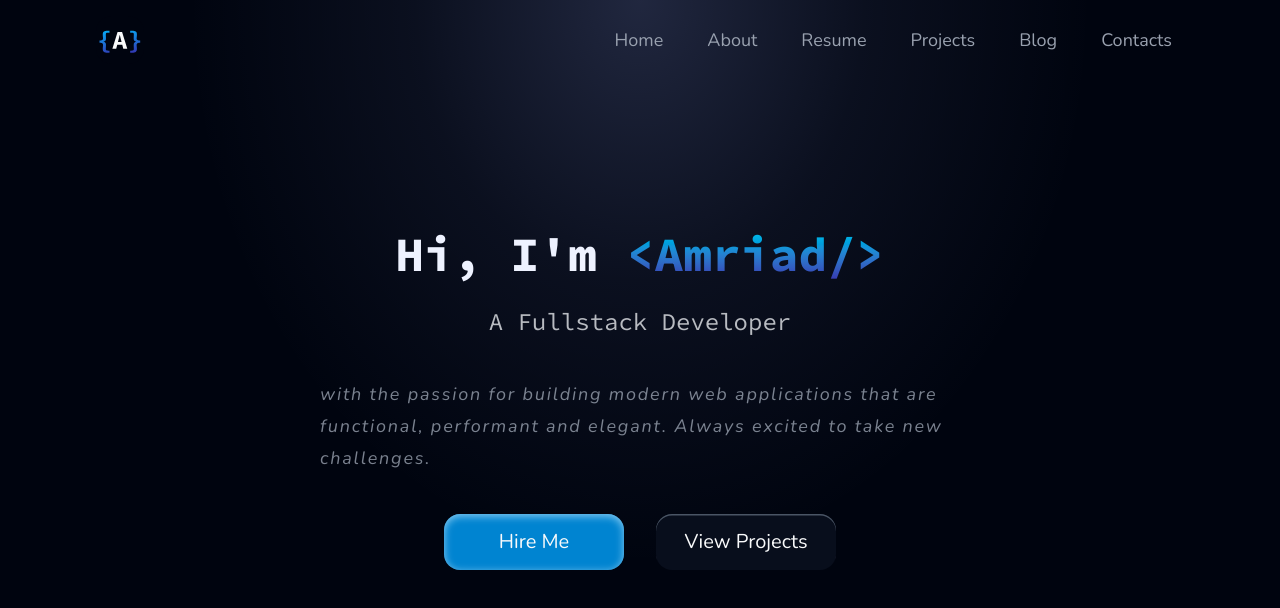
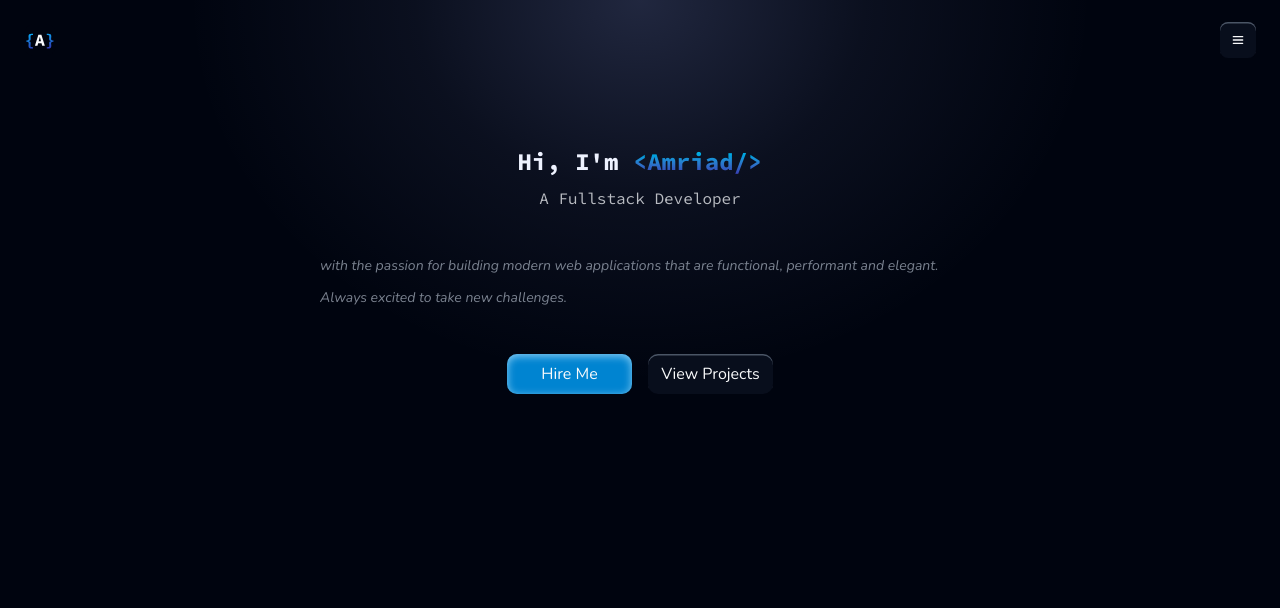
Before and after one commit to Amriad7/personal-portfolio, a React (Vite) app: page / in a window 1280 px wide. Shown: the top 608 px of the page. Built offline with nearby package versions, Linux system fonts and the light colour scheme.

Commit message:
heading and menu added

```diff
--- a/package.json
+++ b/package.json
@@ -10,6 +10,7 @@
     "preview": "vite preview"
   },
   "dependencies": {
+    "@radix-ui/react-dialog": "^1.1.14",
     "@radix-ui/react-slot": "^1.2.3",
     "@tailwindcss/vite": "^4.1.10",
     "class-variance-authority": "^0.7.1",
--- a/src/components/header.tsx
+++ b/src/components/header.tsx
@@ -1,11 +1,13 @@
+import SideMenu from "./side-menu";
 import Logo from "./ui/logo";
-import NavMenu from "./ui/nav-menu";
+// import NavMenu from "./ui/nav-menu";
 
 const Header = () => {
   return (
-    <header className="flex items-center justify-between px-24 h-[80px] w-full fixed">
+    <header className="flex items-center justify-between px-6 h-[80px] w-full fixed">
       <Logo />
-      <NavMenu />
+      <SideMenu />
+      {/* <NavMenu /> */}
     </header>
   );
 };
--- /dev/null
+++ b/src/components/side-menu.tsx
@@ -0,0 +1,33 @@
+import { Button } from "./ui/button";
+import { Sheet, SheetContent, SheetTrigger } from "./ui/sheet";
+
+const SideMenu = () => {
+  return (
+    <div>
+      <Sheet>
+        <SheetTrigger>
+          <Button variant={"secondary"} size={"icon"}>
+            <svg
+              className="w-6 h-6 text-gray-800 dark:text-gray-50"
+              aria-hidden="true"
+              xmlns="http://www.w3.org/2000/svg"
+              width="24"
+              height="24"
+              fill="none"
+              viewBox="0 0 24 24"
+            >
+              <path
+                stroke="currentColor"
+                strokeLinecap="round"
+                strokeWidth="2"
+                d="M5 7h14M5 12h14M5 17h14"
+              />
+            </svg>
+          </Button>
+        </SheetTrigger>
+        <SheetContent></SheetContent>
+      </Sheet>
+    </div>
+  );
+};
+export default SideMenu;
--- a/src/components/ui/button.tsx
+++ b/src/components/ui/button.tsx
@@ -24,7 +24,7 @@
       size: {
         default: "h-9 px-4 py-2 has-[>svg]:px-3",
         sm: "h-8 rounded-md gap-1.5 px-3 has-[>svg]:px-2.5",
-        lg: "h-10 rounded-2xl text-xl px-6 py-7 has-[>svg]:px-4",
+        lg: "h-10 rounded-lg text-base px-4 py-4 has-[>svg]:px-4",
         icon: "size-9",
       },
     },
--- /dev/null
+++ b/src/components/ui/fancy.tsx
@@ -0,0 +1,18 @@
+import type { ReactNode, HTMLAttributes } from "react";
+
+interface FancyProps extends HTMLAttributes<HTMLSpanElement> {
+  children: ReactNode;
+}
+
+const Fancy = ({ children, ...props }: FancyProps) => {
+  return (
+    <span
+      className="primary-gradient bg-clip-text text-transparent"
+      style={{ WebkitBackgroundClip: "text" }}
+      {...props}
+    >
+      {children}
+    </span>
+  );
+};
+export default Fancy;
--- /dev/null
+++ b/src/components/ui/heading.tsx
@@ -0,0 +1,23 @@
+import React from "react";
+
+interface HeadingProps {
+  title: React.ReactNode;
+  subtitle: string;
+}
+
+/*
+ <header className="font-source-code text-5xl font-bold text-center space-y-7">
+      <h1>{title}</h1>
+      <p className="text-2xl text-gray-200/80 font-normal">{subtitle}</p>
+    </header>
+*/
+
+const Heading: React.FC<HeadingProps> = ({ title, subtitle }) => {
+  return (
+    <header className="font-source-code text-2xl font-bold text-center space-y-2">
+      <h1>{title}</h1>
+      <p className="text-base text-gray-200/80 font-normal">{subtitle}</p>
+    </header>
+  );
+};
+export default Heading;
--- a/src/components/ui/logo.tsx
+++ b/src/components/ui/logo.tsx
@@ -3,7 +3,7 @@
 const Logo = () => {
   return (
     <div>
-      <img src={logo} alt="Website logo" height={48} width={48} />
+      <img src={logo} alt="Website logo" height={32} width={32} />
     </div>
   );
 };
--- a/src/components/ui/paragraph.tsx
+++ b/src/components/ui/paragraph.tsx
@@ -9,7 +9,7 @@
   return (
     <p
       className={cn(
-        "text-lg text-gray-400/80 font-light leading-8 tracking-widest ",
+        "text-sm text-gray-400/80 font-light leading-8 tracking-normal ",
         className
       )}
       {...rest}
--- /dev/null
+++ b/src/components/ui/sheet.tsx
@@ -0,0 +1,137 @@
+import * as React from "react"
+import * as SheetPrimitive from "@radix-ui/react-dialog"
+import { XIcon } from "lucide-react"
+
+import { cn } from "@/lib/utils"
+
+function Sheet({ ...props }: React.ComponentProps<typeof SheetPrimitive.Root>) {
+  return <SheetPrimitive.Root data-slot="sheet" {...props} />
+}
+
+function SheetTrigger({
+  ...props
+}: React.ComponentProps<typeof SheetPrimitive.Trigger>) {
+  return <SheetPrimitive.Trigger data-slot="sheet-trigger" {...props} />
+}
+
+function SheetClose({
+  ...props
+}: React.ComponentProps<typeof SheetPrimitive.Close>) {
+  return <SheetPrimitive.Close data-slot="sheet-close" {...props} />
+}
+
+function SheetPortal({
+  ...props
+}: React.ComponentProps<typeof SheetPrimitive.Portal>) {
+  return <SheetPrimitive.Portal data-slot="sheet-portal" {...props} />
+}
+
+function SheetOverlay({
+  className,
+  ...props
+}: React.ComponentProps<typeof SheetPrimitive.Overlay>) {
+  return (
+    <SheetPrimitive.Overlay
+      data-slot="sheet-overlay"
+      className={cn(
+        "data-[state=open]:animate-in data-[state=closed]:animate-out data-[state=closed]:fade-out-0 data-[state=open]:fade-in-0 fixed inset-0 z-50 bg-black/50",
+        className
+      )}
+      {...props}
+    />
+  )
+}
+
+function SheetContent({
+  className,
+  children,
+  side = "right",
+  ...props
+}: React.ComponentProps<typeof SheetPrimitive.Content> & {
+  side?: "top" | "right" | "bottom" | "left"
+}) {
+  return (
+    <SheetPortal>
+      <SheetOverlay />
+      <SheetPrimitive.Content
+        data-slot="sheet-content"
+        className={cn(
+          "bg-background data-[state=open]:animate-in data-[state=closed]:animate-out fixed z-50 flex flex-col gap-4 shadow-lg transition ease-in-out data-[state=closed]:duration-300 data-[state=open]:duration-500",
+          side === "right" &&
+            "data-[state=closed]:slide-out-to-right data-[state=open]:slide-in-from-right inset-y-0 right-0 h-full w-3/4 border-l sm:max-w-sm",
+          side === "left" &&
+            "data-[state=closed]:slide-out-to-left data-[state=open]:slide-in-from-left inset-y-0 left-0 h-full w-3/4 border-r sm:max-w-sm",
+          side === "top" &&
+            "data-[state=closed]:slide-out-to-top data-[state=open]:slide-in-from-top inset-x-0 top-0 h-auto border-b",
+          side === "bottom" &&
+            "data-[state=closed]:slide-out-to-bottom data-[state=open]:slide-in-from-bottom inset-x-0 bottom-0 h-auto border-t",
+          className
+        )}
+        {...props}
+      >
+        {children}
+        <SheetPrimitive.Close className="ring-offset-background focus:ring-ring data-[state=open]:bg-secondary absolute top-4 right-4 rounded-xs opacity-70 transition-opacity hover:opacity-100 focus:ring-2 focus:ring-offset-2 focus:outline-hidden disabled:pointer-events-none">
+          <XIcon className="size-4" />
+          <span className="sr-only">Close</span>
+        </SheetPrimitive.Close>
+      </SheetPrimitive.Content>
+    </SheetPortal>
+  )
+}
+
+function SheetHeader({ className, ...props }: React.ComponentProps<"div">) {
+  return (
+    <div
+      data-slot="sheet-header"
+      className={cn("flex flex-col gap-1.5 p-4", className)}
+      {...props}
+    />
+  )
+}
+
+function SheetFooter({ className, ...props }: React.ComponentProps<"div">) {
+  return (
+    <div
+      data-slot="sheet-footer"
+      className={cn("mt-auto flex flex-col gap-2 p-4", className)}
+      {...props}
+    />
+  )
+}
+
+function SheetTitle({
+  className,
+  ...props
+}: React.ComponentProps<typeof SheetPrimitive.Title>) {
+  return (
+    <SheetPrimitive.Title
+      data-slot="sheet-title"
+      className={cn("text-foreground font-semibold", className)}
+      {...props}
+    />
+  )
+}
+
+function SheetDescription({
+  className,
+  ...props
+}: React.ComponentProps<typeof SheetPrimitive.Description>) {
+  return (
+    <SheetPrimitive.Description
+      data-slot="sheet-description"
+      className={cn("text-muted-foreground text-sm", className)}
+      {...props}
+    />
+  )
+}
+
+export {
+  Sheet,
+  SheetTrigger,
+  SheetClose,
+  SheetContent,
+  SheetHeader,
+  SheetFooter,
+  SheetTitle,
+  SheetDescription,
+}
--- a/src/pages/home.tsx
+++ b/src/pages/home.tsx
@@ -1,37 +1,33 @@
 import { Button } from "@/components/ui/button";
+import Fancy from "@/components/ui/fancy";
+import Heading from "@/components/ui/heading";
 import P from "@/components/ui/paragraph";
 
 const Home = () => {
   return (
     <div>
       {/* Hero Section */}
-      <section className=" py-[80px] h-screen min-h-[640px] flex items-center justify-center hero-gradient">
+      <section className="px-6 py-[80px] h-screen max-h-[540px] flex items-center justify-center hero-gradient">
         <div className="m-auto space-y-10 max-w-[640px] text-indigo-50">
-          <header className="font-source-code text-5xl font-bold text-center space-y-7">
-            <h1>
-              Hi, I'm{" "}
-              <span
-                className="primary-gradient bg-clip-text text-transparent"
-                style={{ WebkitBackgroundClip: "text" }}
-              >
-                {"<Amriad/>"}
-              </span>
-            </h1>
-            <p className="text-2xl text-gray-200/80 font-normal">
-              A Fullstack Developer
-            </p>
-          </header>
+          <Heading
+            title={
+              <>
+                Hi, I'm <Fancy>{"<Amriad/>"}</Fancy>
+              </>
+            }
+            subtitle="A Fullstack Developer"
+          />
           <P className="italic">
             with the passion for building modern web applications that are
             functional, performant and elegant. Always excited to take new
             challenges.
           </P>
           {
-            <div className="text-center space-x-8">
-              <Button className="w-[180px]" size="lg">
+            <div className="text-center space-x-4">
+              <Button className="w-[125px]" size="lg">
                 Hire Me
               </Button>
-              <Button className="w-[180px]" variant="secondary" size="lg">
+              <Button className="w-[125px]" variant="secondary" size="lg">
                 View Projects
               </Button>
             </div>
```
Also changed, not shown: 1 other file (tests, documents, lock files or other folders).
